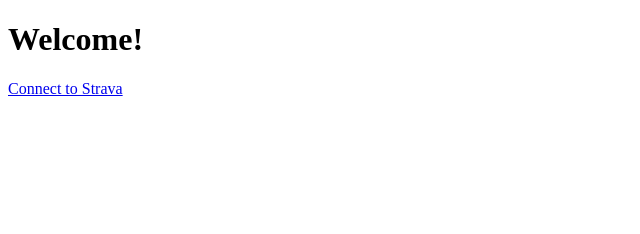
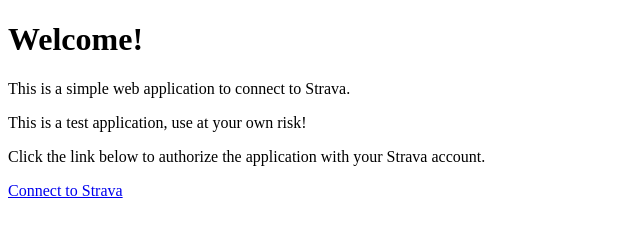
Before and after one commit to martinschatz-cz/local_strava_dashboard, a plain HTML site: page static_html/index.html in a window 1280 px wide. Shown: the whole page, without its empty margins (0-640 px from the left). Drawn offline with Linux system fonts and the light colour scheme.

Commit message:
risk info at index

```diff
--- a/static_html/index.html
+++ b/static_html/index.html
@@ -5,6 +5,9 @@
 </head>
 <body>
     <h1>Welcome!</h1>
+    <p>This is a simple web application to connect to Strava.</p>
+    <p>This is a test application, use at your own risk!</p>
+    <p>Click the link below to authorize the application with your Strava account.</p>
     <p><a href="http://www.strava.com/oauth/authorize?client_id=155612&redirect_uri=http://localhost/exchange_token&response_type=code&scope=read,activity:read">Connect to Strava</a></p>
 </body>
 </html>
```
